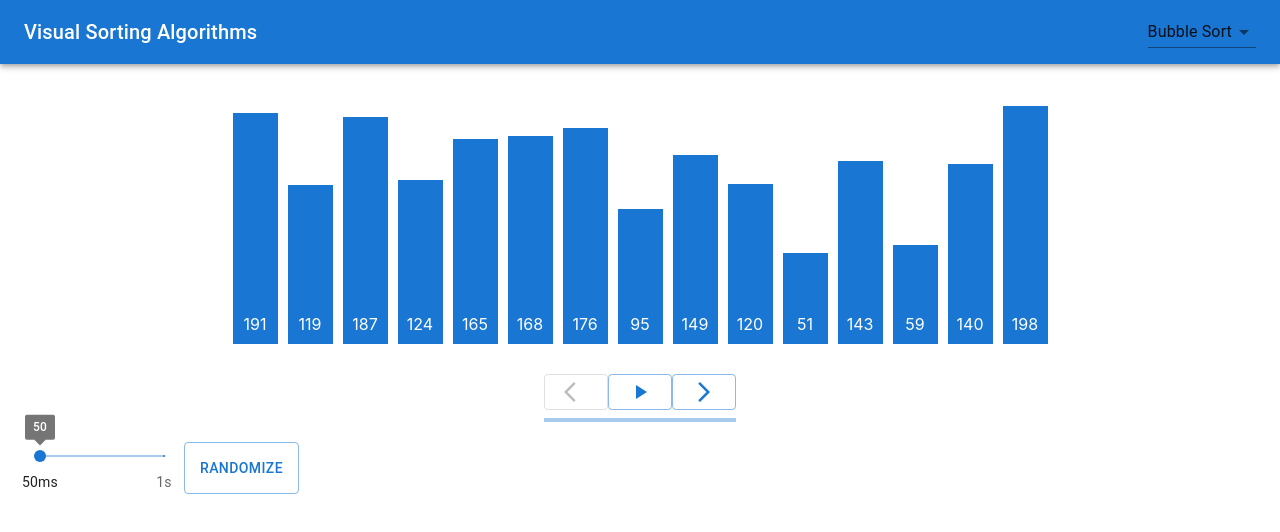
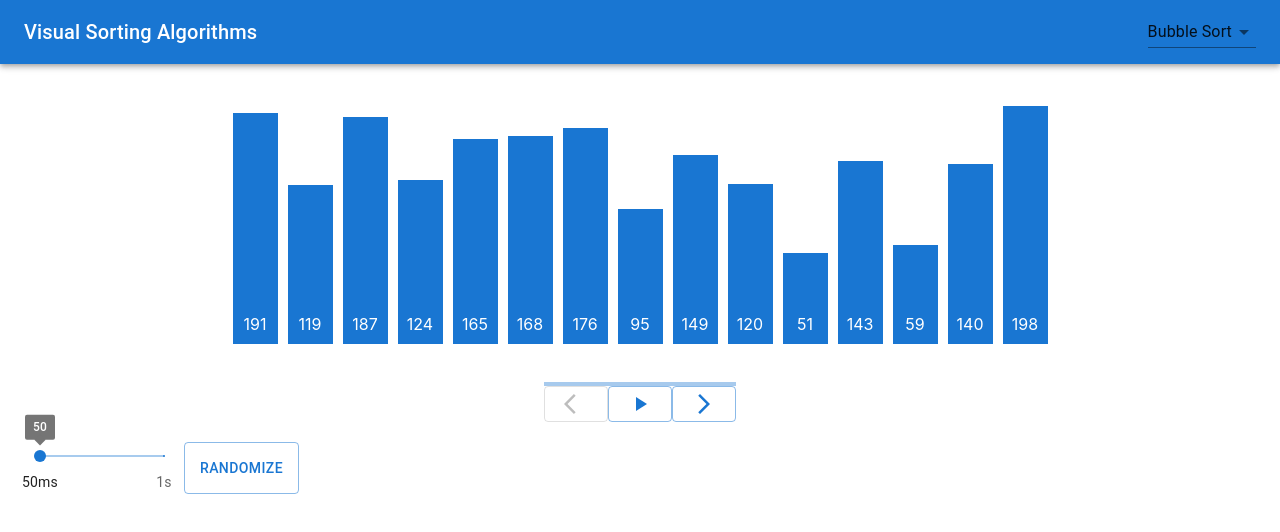
Before and after one commit to JethroNatividad/sortingalgovisual, a React (Create React App) app: page / in a window 1280 px wide. Shown: the top 532 px of the page. Built offline with nearby package versions, Linux system fonts and the light colour scheme.

Commit message:
move progress bar up top

```diff
--- a/src/Steps.js
+++ b/src/Steps.js
@@ -7,6 +7,9 @@ const Steps = ({ currentStepIndex, nextStep, prevStep, togglePlayStep, replaySte
     const classes = useStyles()
     return (
         <div>
+            <div>
+                <LinearProgress className={classes.progressContainer} variant="determinate" value={Math.floor((currentStepIndex / (stepsLen - 1)) * 100)} />
+            </div>
             <Button variant="outlined" onClick={prevStep} disabled={currentStepIndex === 0}><ArrowBackIos /></Button>
             {
                 isPlaying ? (<Button variant="outlined" onClick={togglePlayStep}><Pause /></Button>)
@@ -15,9 +18,6 @@ const Steps = ({ currentStepIndex, nextStep, prevStep, togglePlayStep, replaySte
             }
 
             <Button variant="outlined" onClick={nextStep} disabled={currentStepIndex === stepsLen - 1}><ArrowForwardIos /></Button>
-            <div>
-                <LinearProgress className={classes.progressContainer} variant="determinate" value={Math.floor((currentStepIndex / (stepsLen - 1)) * 100)} />
-            </div>
         </div>
     )
 }
```
